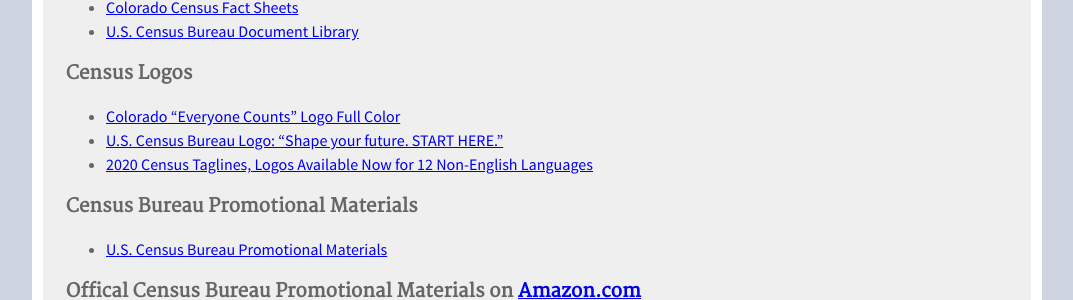
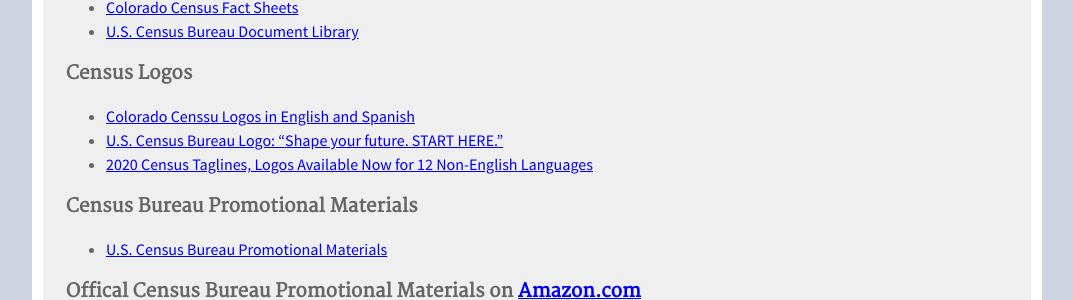
Before and after one commit to TBleess/Website_New, a Jekyll site: the page built from pages/5_CensusACS/2020-CCSP.md, in a window 1280 px wide. Shown: the part 1071-1371 px from the top of the page, without its empty margins (103-1176 px from the left). Built offline with Jekyll 4.4.1, drawn with Linux system fonts in a browser that asks for light colours.

Commit message:
Update 2020-CCSP.md

```diff
--- a/pages/5_CensusACS/2020-CCSP.md
+++ b/pages/5_CensusACS/2020-CCSP.md
@@ -34,7 +34,7 @@
 - [U.S. Census Bureau Document Library](https://drive.google.com/open?id=1tgRUS4F0BS1Cl4Thmy8SQioG0e2eV7fy)
 
 ### Census Logos
-- [Colorado "Everyone Counts" Logo Full Color](https://drive.google.com/uc?export=download&id=1R_lNQ2OM7cmUmrVfXAoQ8nLFwsMEUO1V)
+- [Colorado Censsu Logos in English and Spanish](href="https://drive.google.com/open?id=1yIdqreBZIop1zyRUJgKoMDhWYv6iq0UR")
 - [U.S. Census Bureau Logo: "Shape your future. START HERE."](https://drive.google.com/uc?export=download&id=1KintrXC5oJdBrPAEQ05OvtViZLuiAmp9)
 - [2020 Census Taglines, Logos Available Now for 12 Non-English Languages](https://www.census.gov/newsroom/press-releases/2019/2020-taglines-logos-languages.html?utm_campaign=20190802msc20s1ccnwsrs&utm_medium=email&utm_source=govdelivery)
 
```
